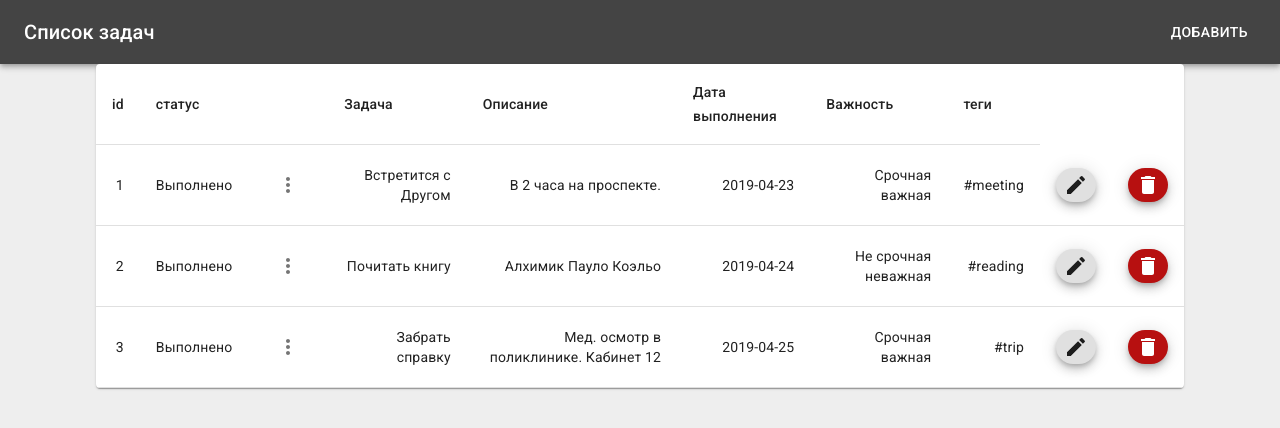
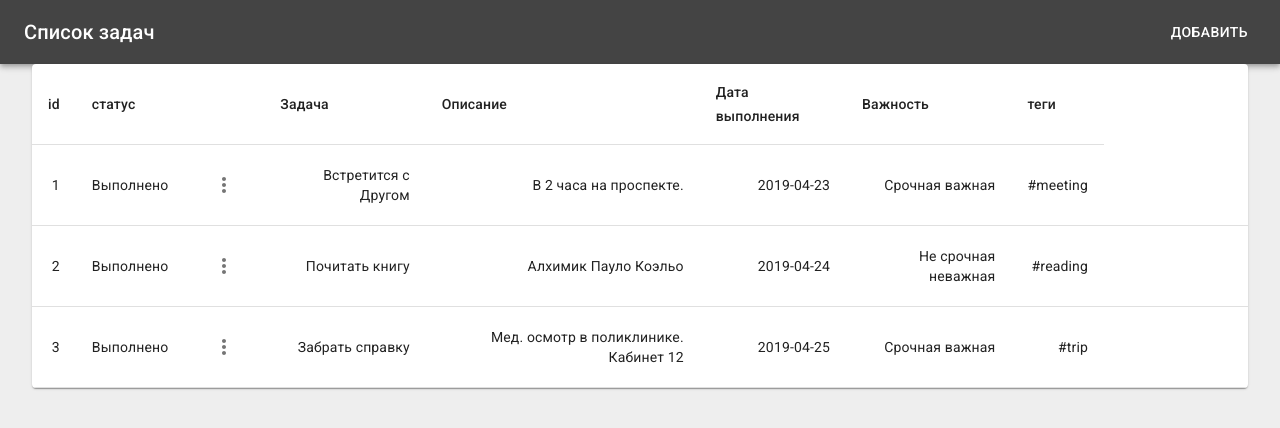
Before and after one commit to usuisora/TodosList, a React (Create React App) app: page / in a window 1280 px wide. Shown: the top 428 px of the page. Built offline with nearby package versions, Linux system fonts and the light colour scheme.

Commit message:
Done v1.0.0

```diff
--- a/src/components/Main/RowData.js
+++ b/src/components/Main/RowData.js
@@ -1,4 +1,4 @@
-import React ,{Fragment}from 'react'
+import React ,{Fragment,useState}from 'react'
 import TableCell from '@material-ui/core/TableCell';
 import TodoOptions from './TodoOptions'
 import LongMenu from './LongMenu'
@@ -20,11 +20,11 @@ export function Drop(props) {
 }
 
 
-function RowData({todo,classes}) {
+function RowData({todo,classes,rowStyle}) {
    const newtodo = Object.entries(todo)
 
   return (
-    <Fragment >
+    <Fragment  >
         {newtodo.map(column=>{
           if(column[0]==='isCompleted')
               return (
@@ -35,7 +35,7 @@ function RowData({todo,classes}) {
               )
           return  <TableCell  key = {column[0]} align="right">{column[1]}</TableCell>
         })}
-        <TodoOptions todosId = {todo.id} />
+        <TodoOptions todosId = {todo.id} rowStyle ={rowStyle} />
     </Fragment>
   )
 }
--- a/src/components/Main/TodoOptions.js
+++ b/src/components/Main/TodoOptions.js
@@ -18,19 +18,19 @@ const styles = createStyles({
     display:'inherit'
   }
 });
-function TodoOptions({todosId,classes,style}) {
+function TodoOptions({todosId,classes,style,rowStyle}) {
   return (
     <MyContext.Consumer >
         {({deleteTodo,editTodo})=>(
             <React.Fragment >
-              <TableCell id='editCell'  align="right"  style = {{minWidth: 15}} >
-                <Fab variant="extended" size="small" aria-label="Edit" onClick={()=>editTodo(todosId)} >
+              <TableCell id='editCell'  align="center" style = {{minWidth:40}} >
+                <Fab variant="extended" size="small" style = {rowStyle} aria-label="Edit" onClick={()=>editTodo(todosId)} >
                   <EditIcon/>
                 </Fab>
               </TableCell>
 
-              <TableCell id='delCell'  align="left" style = {{minWidth: 15}}>
-                <Fab variant="extended" size="small" color = 'secondary' aria-label="Del" onClick={()=>deleteTodo(todosId)}>
+              <TableCell id='delCell'  align="center" style = {{minWidth: 40}}>
+                <Fab variant="extended" size="small" style = {rowStyle} color = 'secondary' aria-label="Del" onClick={()=>deleteTodo(todosId)}>
                   <DelIcon/>
                 </Fab>
               </TableCell>
--- a/src/components/Main/TodosBody.js
+++ b/src/components/Main/TodosBody.js
@@ -1,9 +1,22 @@
-import React from 'react'
+import React,{Fragment,useState} from 'react'
 import TableBody from '@material-ui/core/TableBody';
 import TableRow from '@material-ui/core/TableRow';
 import {MyContext} from '../../Provider'
 import RowData from './RowData'
+
+function Row({todo}) {
+  const [rowStyle, setRowStyle] = useState({
+    display: 'none'
+  });
+  return(
+    <TableRow  onMouseOver = {()=>setRowStyle({})} onMouseLeave = {()=>setRowStyle({display:'none'})}>
+                      <RowData todo={todo} rowStyle = {rowStyle} />
+                </TableRow>
+  )
+}
 function TodosBody() {
+
+
 
   return (
    <MyContext.Consumer>
@@ -11,9 +24,9 @@ function TodosBody() {
             <TableBody>
                 {console.log(todos)}
               {todos.map(todo => (
-                <TableRow key={todo.id} >
-                      <RowData todo={todo} />
-                </TableRow>
+                <Fragment key={todo.id}>
+                   <Row todo={todo}/>
+                </Fragment>
               ))}
             </TableBody>
         )}
--- a/src/components/Main/TodosTable.js
+++ b/src/components/Main/TodosTable.js
@@ -7,14 +7,14 @@ import Alert from '../Alert'
 
 const styles = theme => ({
     root: {
-      width: '85%',
+      width: '95%',
       // marginTop: theme.spacing.unit * 3,
       marginLeft: 'auto',
       marginRight: 'auto',
       overflowX: 'auto'
     },
     table: {
-      minWidth: 700,
+      minWidth: '100%',
     }
   });
 
```
